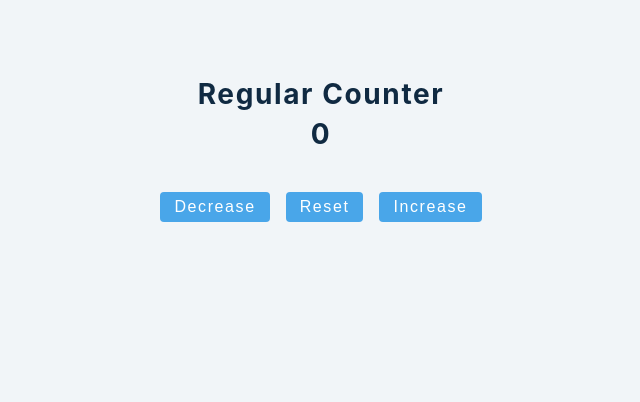
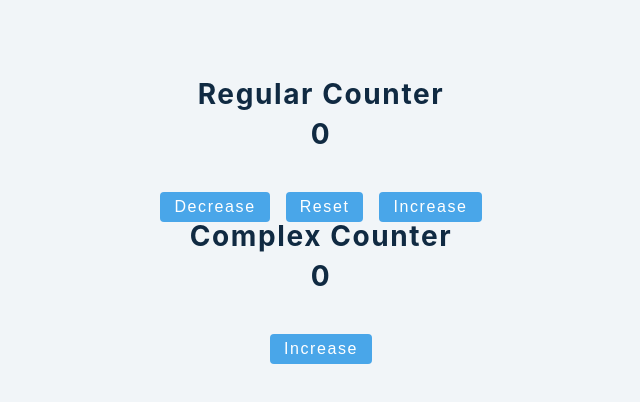
Before and after one commit to williamadahl/use-state-project, a React (Create React App) app: page / in a window 1280 px wide. Shown: the top 402 px of the page, without its empty margins (319-959 px from the left). Built offline with nearby package versions, Linux system fonts and the light colour scheme.

Commit message:
created a more complex counter using functional update with a timeout for updating the prevState value

```diff
--- a/src/setupFiles/use-state-counter-example.js
+++ b/src/setupFiles/use-state-counter-example.js
@@ -4,6 +4,13 @@
     const [value, setValue] = useState(0);
     const resetCounter = () => {
         setValue(0);
+    };
+    const complexIncrease = () => {
+        setTimeout(() =>{
+            setValue((prevState) => {
+                return prevState + 1;
+            })
+        },2000);
     };
     return(
         <>
@@ -13,6 +20,9 @@
                 <button className = 'btn' onClick = {() => setValue(value - 1)}> Decrease </button>
                 <button className = 'btn' onClick = {resetCounter}> Reset </button>
                 <button className = 'btn' onClick = {() => setValue(value + 1)}> Increase </button>
+                <h3> complex counter </h3>
+                <h3> {value} </h3>
+                <button className = 'btn' onClick = {() => complexIncrease()}> Increase </button>
             </section>
         </>
     );
```
Also changed, not shown: 1 other file (tests, documents, lock files or other folders).
